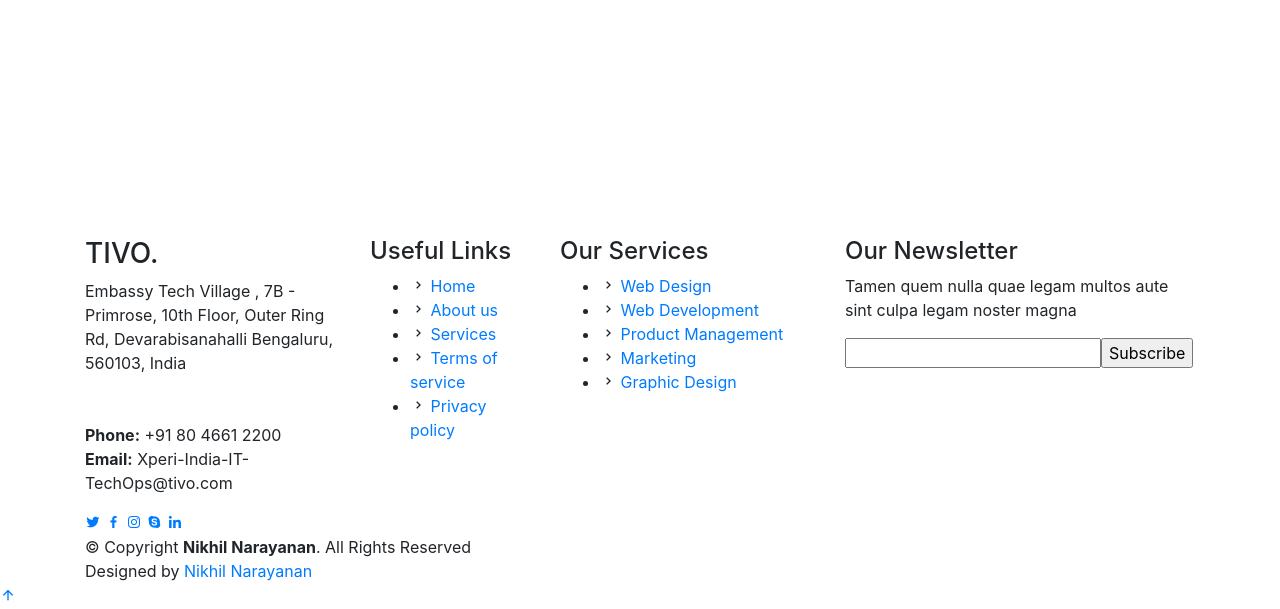
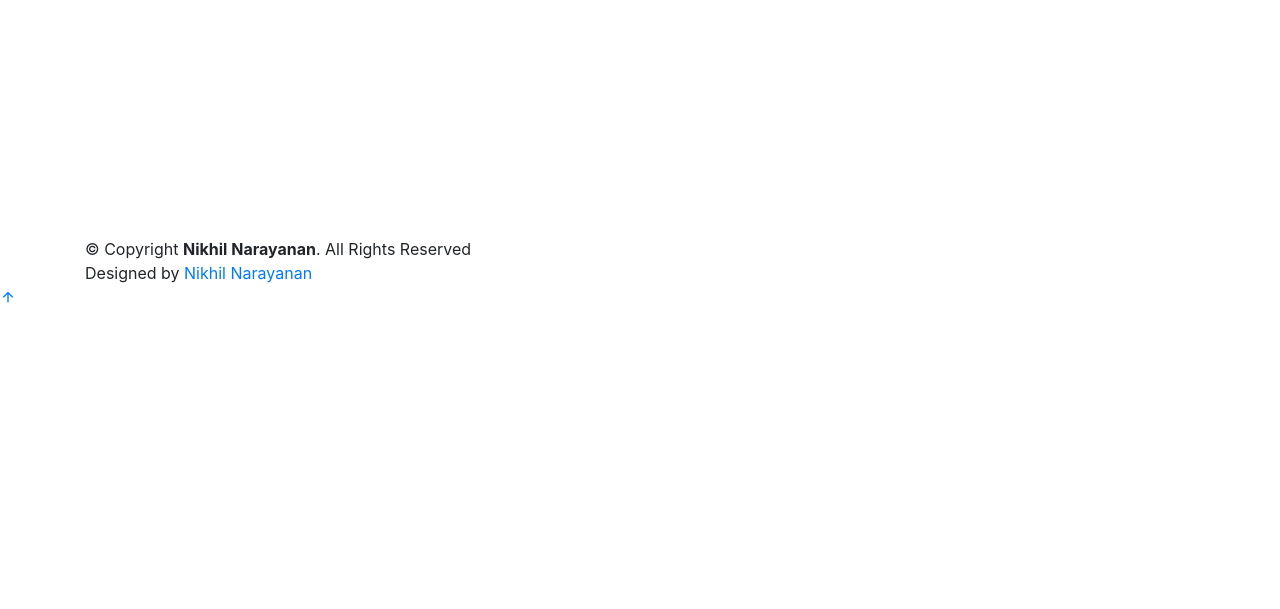
Before and after one commit to nikhilvkn/PROJECT-WebApplication, a Flask app: page / in a window 1280 px wide. Shown: the part 1850-2459 px from the top of the page. After the commit the page ends 2153 px from the top, so only its background shows below. Run offline with Flask 2, Linux system fonts and the light colour scheme; some libraries are stand-ins or nearby versions.

Commit message:
removing footer urls

```diff
--- a/templates/index.html
+++ b/templates/index.html
@@ -328,63 +328,6 @@
 
   <!-- ======= Footer ======= -->
   <footer id="footer">
-    <div class="footer-top">
-      <div class="container">
-        <div class="row">
-
-          <div class="col-lg-3 col-md-6">
-            <div class="footer-info">
-              <h3>TIVO<span>.</span></h3>
-              <p>
-                Embassy Tech Village , 7B - Primrose, 10th Floor, Outer Ring Rd, Devarabisanahalli Bengaluru, 560103, India<br><br><br>
-                <strong>Phone:</strong> +91 80 4661 2200<br>
-                <strong>Email:</strong> Xperi-India-IT-TechOps@tivo.com<br>
-              </p>
-              <div class="social-links mt-3">
-                <a href="#" class="twitter"><i class="bx bxl-twitter"></i></a>
-                <a href="#" class="facebook"><i class="bx bxl-facebook"></i></a>
-                <a href="#" class="instagram"><i class="bx bxl-instagram"></i></a>
-                <a href="#" class="google-plus"><i class="bx bxl-skype"></i></a>
-                <a href="#" class="linkedin"><i class="bx bxl-linkedin"></i></a>
-              </div>
-            </div>
-          </div>
-
-          <div class="col-lg-2 col-md-6 footer-links">
-            <h4>Useful Links</h4>
-            <ul>
-              <li><i class="bx bx-chevron-right"></i> <a href="#">Home</a></li>
-              <li><i class="bx bx-chevron-right"></i> <a href="#">About us</a></li>
-              <li><i class="bx bx-chevron-right"></i> <a href="#">Services</a></li>
-              <li><i class="bx bx-chevron-right"></i> <a href="#">Terms of service</a></li>
-              <li><i class="bx bx-chevron-right"></i> <a href="#">Privacy policy</a></li>
-            </ul>
-          </div>
-
-          <div class="col-lg-3 col-md-6 footer-links">
-            <h4>Our Services</h4>
-            <ul>
-              <li><i class="bx bx-chevron-right"></i> <a href="#">Web Design</a></li>
-              <li><i class="bx bx-chevron-right"></i> <a href="#">Web Development</a></li>
-              <li><i class="bx bx-chevron-right"></i> <a href="#">Product Management</a></li>
-              <li><i class="bx bx-chevron-right"></i> <a href="#">Marketing</a></li>
-              <li><i class="bx bx-chevron-right"></i> <a href="#">Graphic Design</a></li>
-            </ul>
-          </div>
-
-          <div class="col-lg-4 col-md-6 footer-newsletter">
-            <h4>Our Newsletter</h4>
-            <p>Tamen quem nulla quae legam multos aute sint culpa legam noster magna</p>
-            <form action="" method="post">
-              <input type="email" name="email"><input type="submit" value="Subscribe">
-            </form>
-
-          </div>
-
-        </div>
-      </div>
-    </div>
-
     <div class="container">
       <div class="copyright">
         &copy; Copyright <strong><span>Nikhil Narayanan</span></strong>. All Rights Reserved
```
